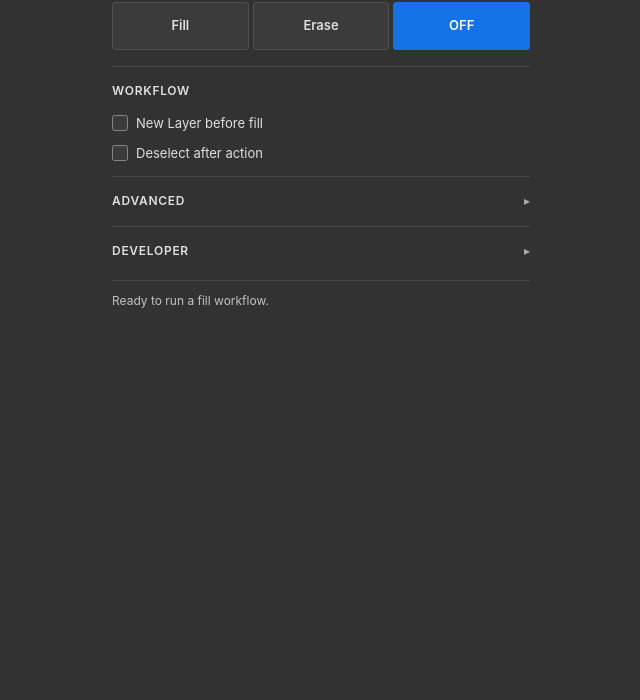
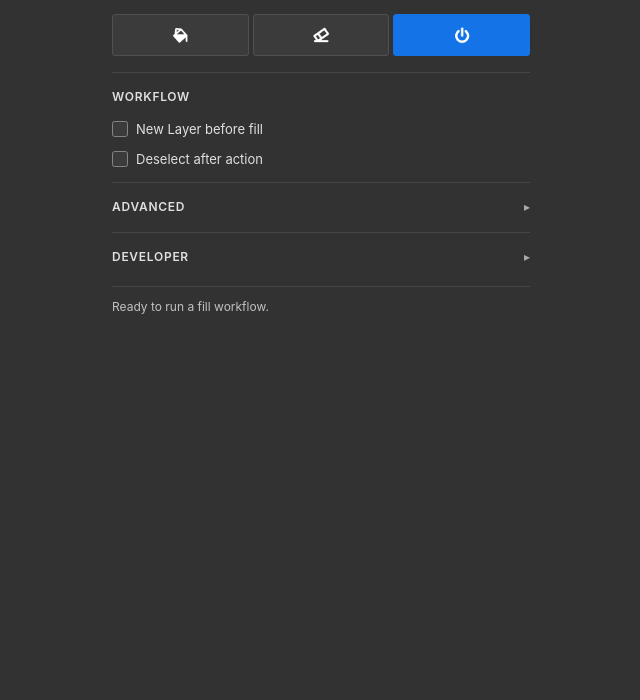
Before and after one commit to folma11/LassoPaint, a website: page index.html in a window 1280 px wide. Shown: the part 100-800 px from the top of the page, without its empty margins (319-959 px from the left). Drawn offline with Linux system fonts and the light colour scheme.

Commit message:
v0.15.17 Improve Auto Mode icon controls

```diff
--- a/index.html
+++ b/index.html
@@ -99,7 +99,7 @@
 
     .brand + .primary,
     .brand + .primary-split {
-      margin-top: calc(var(--space-1) * -1);
+      margin-top: var(--space-2);
     }
 
     .panel h2 {
@@ -183,7 +183,7 @@
 
     .primary-split {
       width: 100%;
-      min-height: 48px;
+      min-height: 42px;
       display: flex;
       flex-direction: row;
       gap: var(--space-1);
@@ -196,23 +196,66 @@
       min-width: 0;
     }
 
-    .panel button.toggle {
+    .primary-split > .mode-btn {
+      flex: 1 1 33%;
+      min-width: 0;
+    }
+
+    .mode-btn {
+      width: 42px;
+      height: 42px;
+      min-height: 42px;
+      padding: 0;
+      margin: 0;
       display: flex;
       align-items: center;
       justify-content: center;
-      gap: var(--space-1);
-      min-height: 48px;
-      padding: 6px var(--space-1);
-      font-size: 13px;
-      font-weight: 600;
-      text-align: center;
-      white-space: nowrap;
+      cursor: pointer;
+      appearance: none;
+      -webkit-appearance: none;
+      overflow: hidden;
+      border: 1px solid var(--color-border);
+      border-radius: var(--control-radius);
+      background: var(--color-surface);
+      color: var(--color-text);
+      user-select: none;
     }
 
-    .panel button.toggle[aria-pressed="true"] {
+    .mode-btn:hover {
+      background: var(--color-surface-hover);
+    }
+
+    .mode-btn:active {
+      background: var(--color-surface-pressed);
+    }
+
+    .mode-btn:focus-visible {
+      outline: 2px solid var(--color-focus);
+      outline-offset: 1px;
+    }
+
+    .mode-btn[aria-pressed="true"] {
       background: var(--color-accent);
       border-color: var(--color-accent);
       color: var(--color-text-heading);
+    }
+
+    .mode-icon-wrap {
+      width: 22px;
+      height: 22px;
+      display: flex;
+      align-items: center;
+      justify-content: center;
+      pointer-events: none;
+    }
+
+    .mode-icon {
+      width: 22px;
+      height: 22px;
+      display: block;
+      object-fit: contain;
+      background: transparent;
+      pointer-events: none;
     }
 
     .status {
@@ -374,9 +417,21 @@
     </header>
 
     <div class="primary-split" role="group" aria-label="Auto Mode">
-      <button id="autoFillModeButton" class="toggle" type="button" aria-pressed="false">Fill</button>
-      <button id="autoEraseModeButton" class="toggle" type="button" aria-pressed="false">Erase</button>
-      <button id="autoOffModeButton" class="toggle" type="button" aria-pressed="true">OFF</button>
+      <div id="autoFillModeButton" class="mode-btn" role="button" tabindex="0" aria-label="Fill mode" title="Fill mode" aria-pressed="false">
+        <span class="mode-icon-wrap" aria-hidden="true">
+          <img class="mode-icon" src="assets/icons/mode-fill.png" alt="">
+        </span>
+      </div>
+      <div id="autoEraseModeButton" class="mode-btn" role="button" tabindex="0" aria-label="Erase mode" title="Erase mode" aria-pressed="false">
+        <span class="mode-icon-wrap" aria-hidden="true">
+          <img class="mode-icon" src="assets/icons/mode-erase.png" alt="">
+        </span>
+      </div>
+      <div id="autoOffModeButton" class="mode-btn" role="button" tabindex="0" aria-label="Auto mode off" title="Auto mode off" aria-pressed="true">
+        <span class="mode-icon-wrap" aria-hidden="true">
+          <img class="mode-icon" src="assets/icons/mode-off.png" alt="">
+        </span>
+      </div>
     </div>
 
     <div class="section">
--- a/package.json
+++ b/package.json
@@ -1,6 +1,6 @@
 {
   "name": "lasso-paint",
-  "version": "0.15.8",
+  "version": "0.15.17",
   "private": true,
   "description": "A production-ready Adobe Photoshop UXP plugin scaffold for Lasso Paint.",
   "license": "MIT",
--- a/ui/panel.js
+++ b/ui/panel.js
@@ -171,26 +171,30 @@
         }
       }
 
+      function bindModeButton(element, mode) {
+        if (!element) {
+          return;
+        }
+
+        const activate = async () => {
+          writeStorageString('lassopaint.autoMode', mode);
+          await setAutoMode(mode);
+        };
+
+        element.addEventListener('click', activate);
+        element.addEventListener('keydown', (event) => {
+          if (event.key === 'Enter' || event.key === ' ') {
+            event.preventDefault();
+            activate();
+          }
+        });
+      }
+
       if (autoFillModeButton || autoEraseModeButton || autoOffModeButton) {
         setAutoModeButtonState(readInitialAutoMode());
-        if (autoFillModeButton) {
-          autoFillModeButton.addEventListener('click', async () => {
-            writeStorageString('lassopaint.autoMode', 'fill');
-            await setAutoMode('fill');
-          });
-        }
-        if (autoEraseModeButton) {
-          autoEraseModeButton.addEventListener('click', async () => {
-            writeStorageString('lassopaint.autoMode', 'erase');
-            await setAutoMode('erase');
-          });
-        }
-        if (autoOffModeButton) {
-          autoOffModeButton.addEventListener('click', async () => {
-            writeStorageString('lassopaint.autoMode', 'off');
-            await setAutoMode('off');
-          });
-        }
+        bindModeButton(autoFillModeButton, 'fill');
+        bindModeButton(autoEraseModeButton, 'erase');
+        bindModeButton(autoOffModeButton, 'off');
       }
 
       async function runCommandAction(commandName, buttonElement, fallbackLabel) {
```
Also changed, not shown: CHANGELOG.md, README.md, assets/icons/mode-erase.png (added), assets/icons/mode-fill.png (added), assets/icons/mode-off.png (added), manifest.json.
